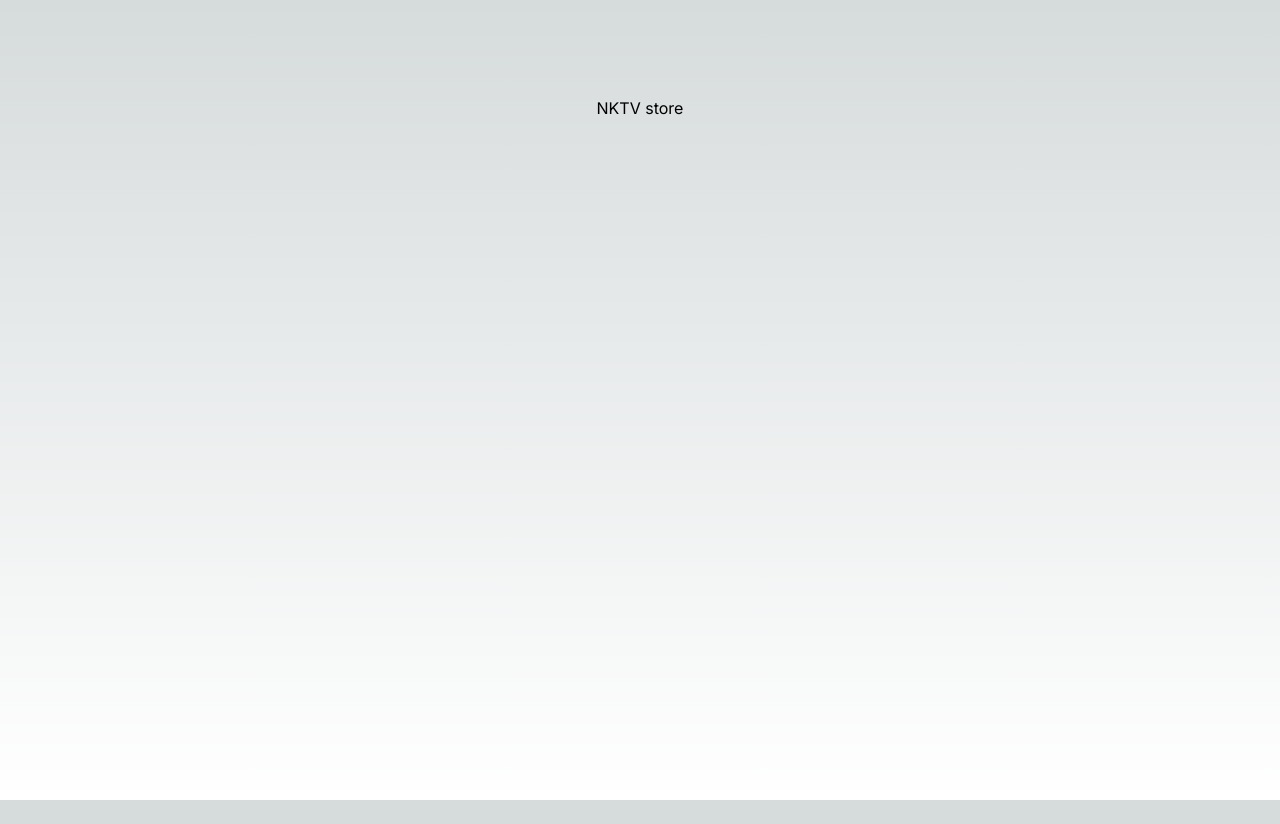
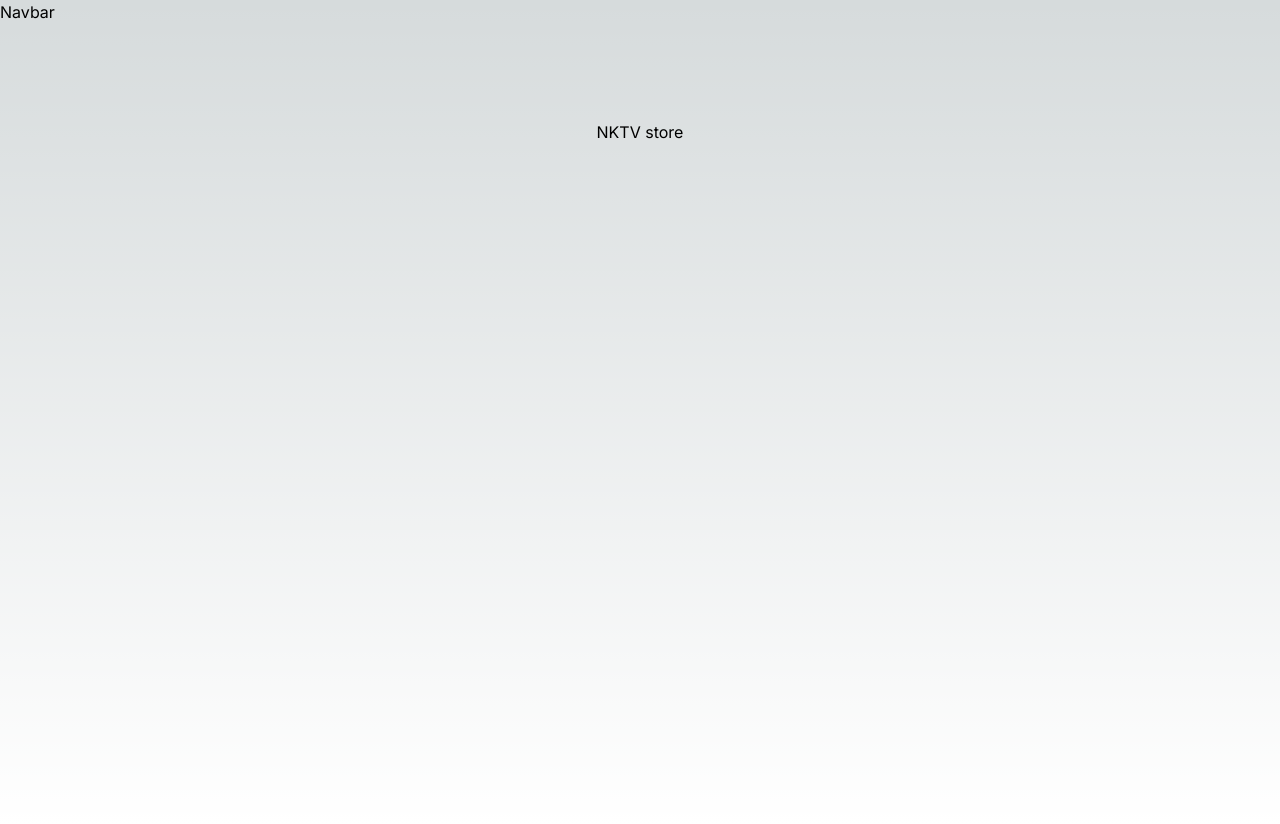
Before and after one commit to nainoaktv/nktv-store, a Next.js app: page / in a window 1280 px wide. Before the commit the page ends 800 px from the top, so only its background shows below. Built offline with nearby package versions, Linux system fonts and the light colour scheme.

Commit message:
utilize global state and initial navbar commit

```diff
--- a/src/app/layout.js
+++ b/src/app/layout.js
@@ -1,17 +1,24 @@
-import { Inter } from 'next/font/google'
-import './globals.css'
+import { Inter } from "next/font/google";
+import "./globals.css";
+import GlobalState from "@/context";
+import Navbar from "@/components/Navbar";
 
-const inter = Inter({ subsets: ['latin'] })
+const inter = Inter({ subsets: ["latin"] });
 
 export const metadata = {
-  title: 'Create Next App',
-  description: 'Generated by create next app',
-}
+  title: "Create Next App",
+  description: "Generated by create next app",
+};
 
 export default function RootLayout({ children }) {
   return (
     <html lang="en">
-      <body className={inter.className}>{children}</body>
+      <body className={inter.className}>
+        <GlobalState>
+          <Navbar />
+          <main>{children}</main>
+        </GlobalState>
+      </body>
     </html>
-  )
+  );
 }
--- /dev/null
+++ b/src/components/Navbar/index.js
@@ -0,0 +1,4 @@
+"use client";
+export default function Navbar() {
+  return <div>Navbar</div>;
+}
--- /dev/null
+++ b/src/context/index.js
@@ -0,0 +1,8 @@
+"use client";
+import { createContext } from "react";
+
+export const GlobalContext = createContext(null);
+
+export default function GlobalState({ children }) {
+  return <GlobalContext.Provider value={{}}>{children}</GlobalContext.Provider>;
+}
```
